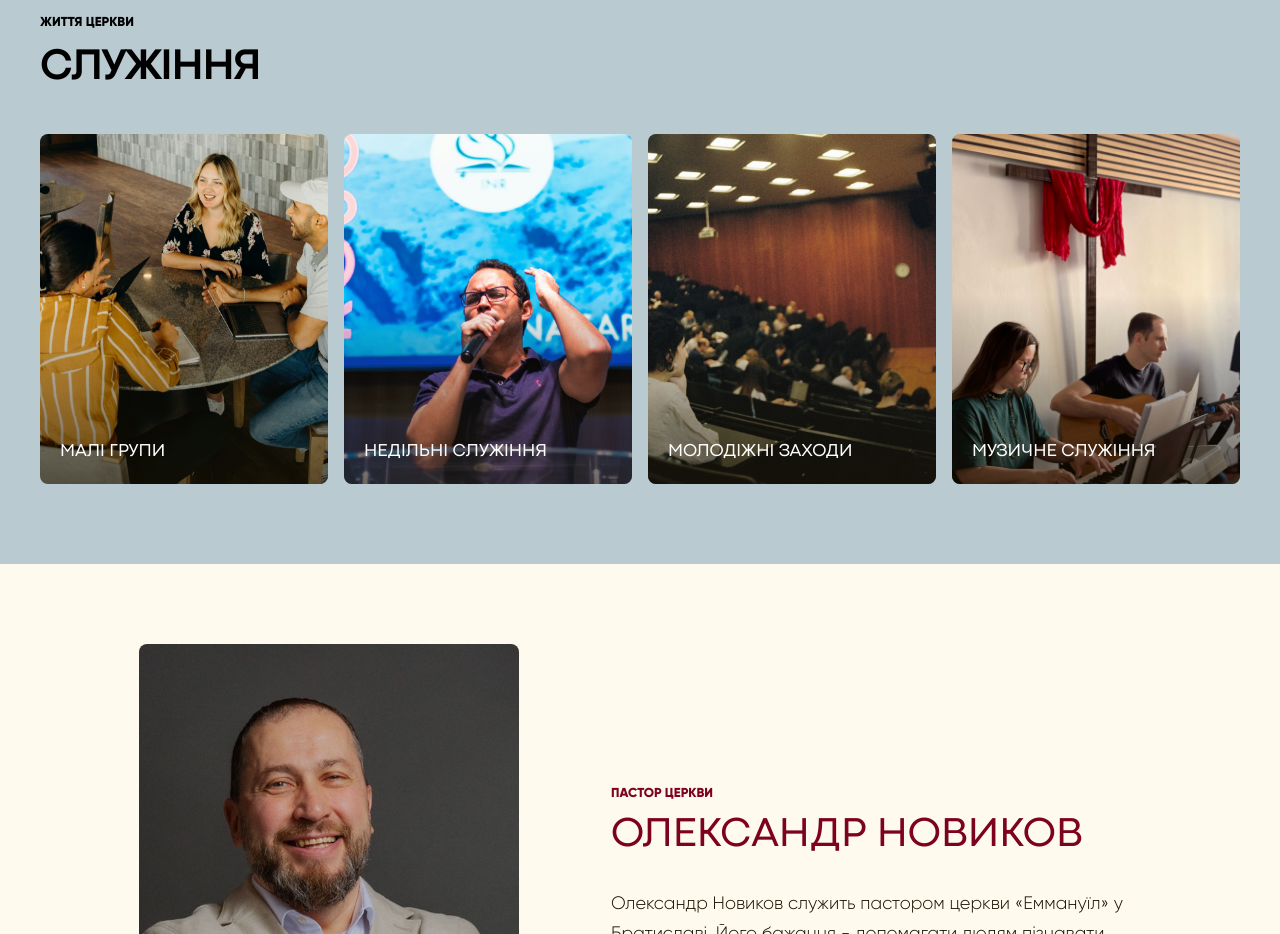
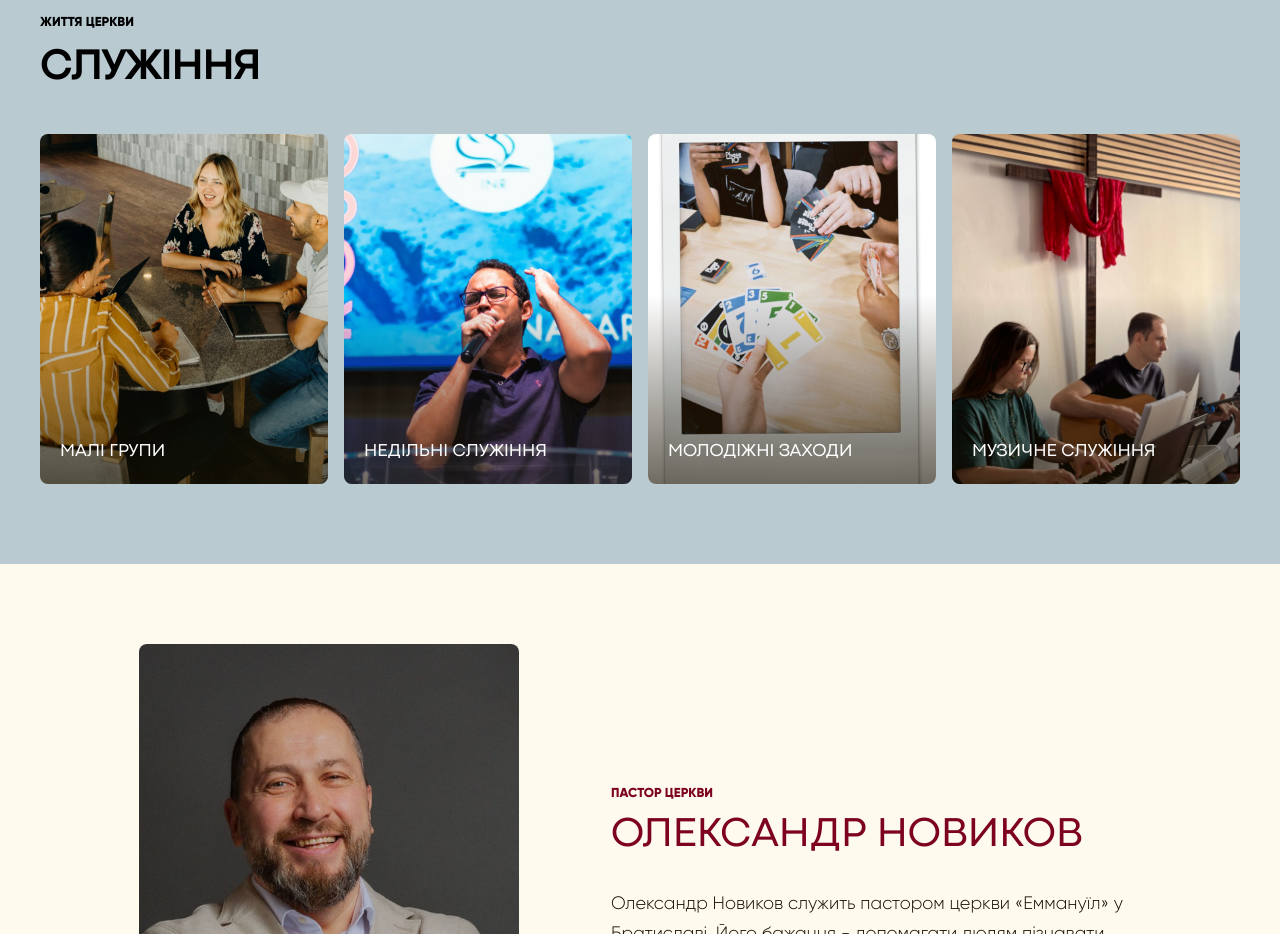
Before and after one commit to vanya-n23/Emanuel_church, a website built with Vite: page src/index.html in a window 1280 px wide. Shown: the part 2880-3814 px from the top of the page. Built offline with nearby package versions, Linux system fonts and the light colour scheme.

Commit message:
feat: update youth ministry image

```diff
--- a/src/partials/ministry.html
+++ b/src/partials/ministry.html
@@ -19,7 +19,7 @@
       </div>
       <div class="swiper-slide">
         <div class="card">
-          <img src="/assets/contacts/youth-events.jpg" alt="Молодіжні заходи" data-i18n-alt="ministry.youth" loading="lazy" decoding="async" />
+          <img src="/assets/contacts/youth-service.jpg" alt="Молодіжні заходи" data-i18n-alt="ministry.youth" loading="lazy" decoding="async" />
           <div class="card-overlay"><h3 data-i18n="ministry.youth">Молодіжні заходи</h3></div>
         </div>
       </div>
```
Also changed, not shown: src/assets/contacts/youth-service.jpg (added).
